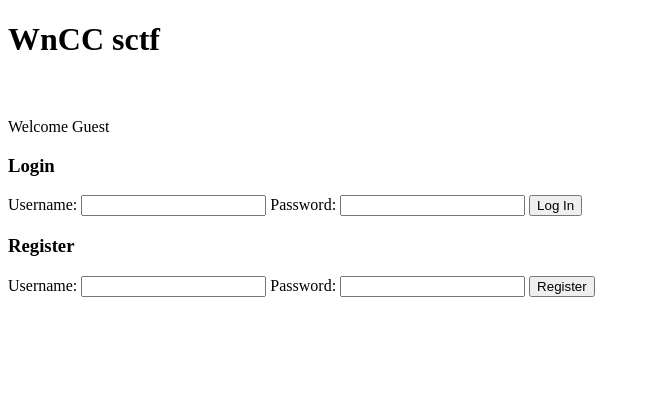
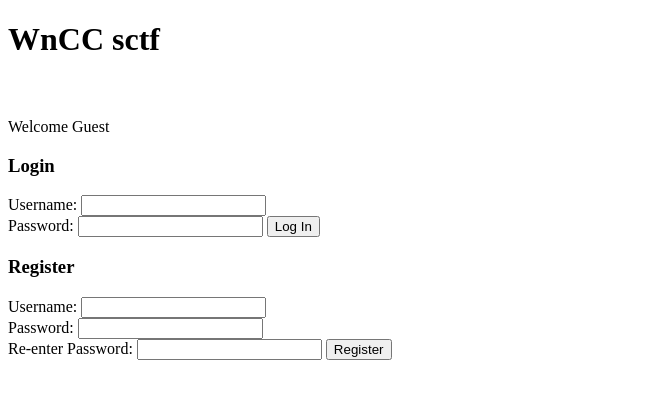
Before and after one commit to cheekujodhpur/wncc-sctf, a PHP site: page / in a window 1280 px wide. Shown: the top 399 px of the page, without its empty margins (0-650 px from the left). Run offline with PHP 8.4, Linux system fonts and the light colour scheme; a stand-in replaces the project's code that opens the database connection.

Commit message:
newline and re-enter password

```diff
--- a/site/login.php
+++ b/site/login.php
@@ -6,6 +6,7 @@
 <form action="auth.php" method="POST">
     <label for="username">Username:</label>
     <input type = "text" name = "username" />
+    <br />
     <label for="password">Password:</label>
     <input type = "password" name = "password" />
 
@@ -16,8 +17,12 @@
 <form action="register.php" method="POST">
     <label for="username">Username:</label>
     <input type = "text" name = "username" />
+    <br />
     <label for="password">Password:</label>
     <input type = "password" name = "password" />
+    <br />
+    <label for="repassword">Re-enter Password:</label>
+    <input type = "password" name = "repassword" />
 
     <input type = "submit" value = "Register" />
 </form>
```
